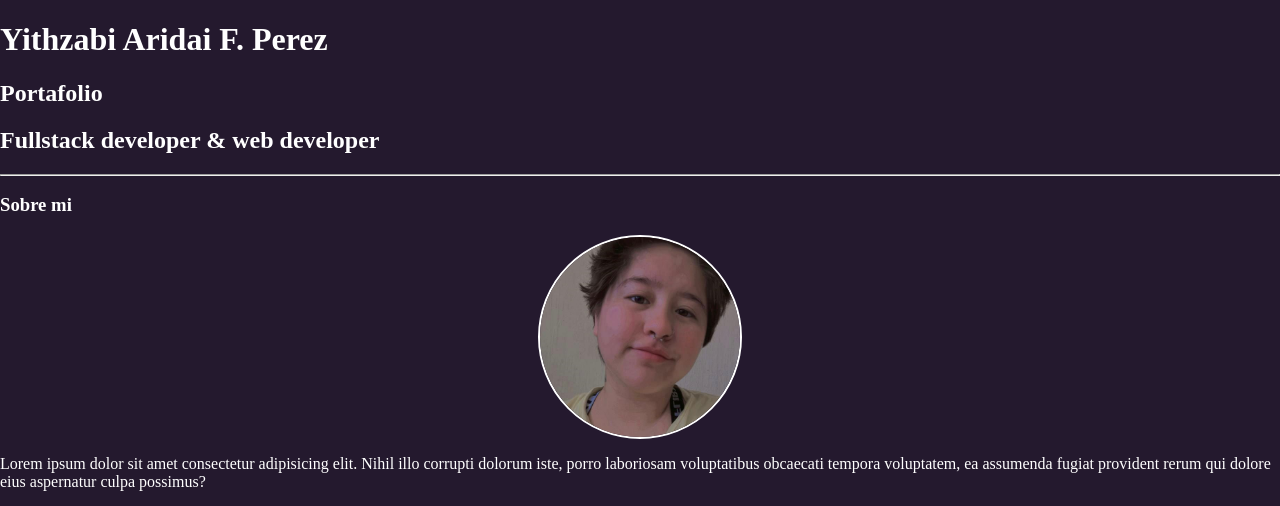
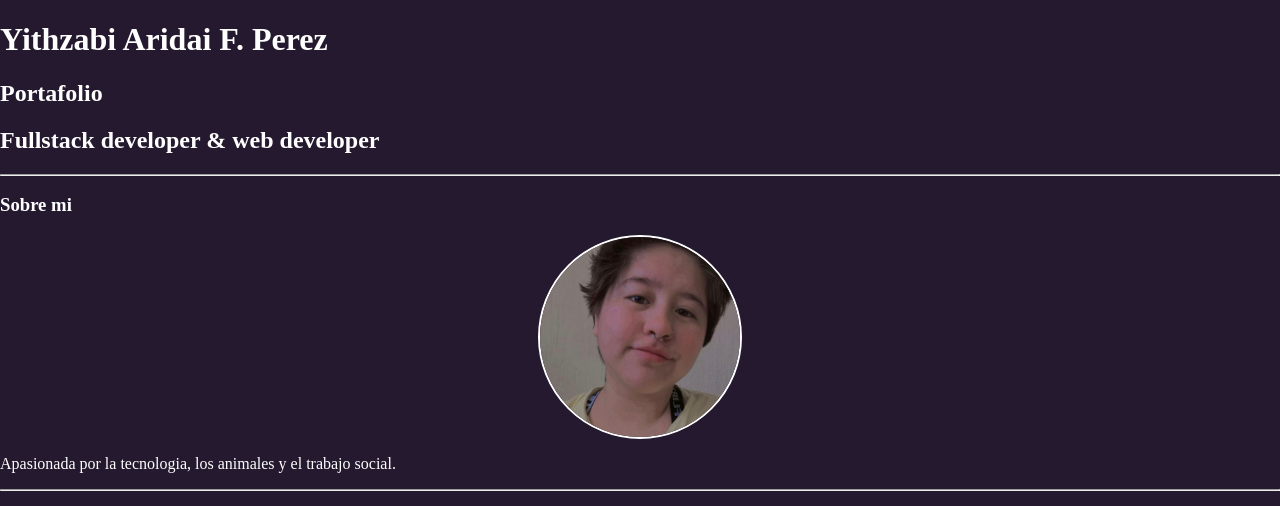
Before and after one commit to Aridai-Perez/aridaiPerez_Portafolio, a plain HTML site: page index.html in a window 1280 px wide. Shown: the top 506 px of the page. Drawn offline with Linux system fonts and the light colour scheme.

Commit message:
new about me section

```diff
--- a/index.html
+++ b/index.html
@@ -25,10 +25,7 @@
         />
       </div>
       <p>
-        Lorem ipsum dolor sit amet consectetur adipisicing elit. Nihil illo
-        corrupti dolorum iste, porro laboriosam voluptatibus obcaecati tempora
-        voluptatem, ea assumenda fugiat provident rerum qui dolore eius
-        aspernatur culpa possimus?
+        Apasionada por la tecnologia, los animales y el trabajo social.
       </p>
     </div>
     <hr />
```
